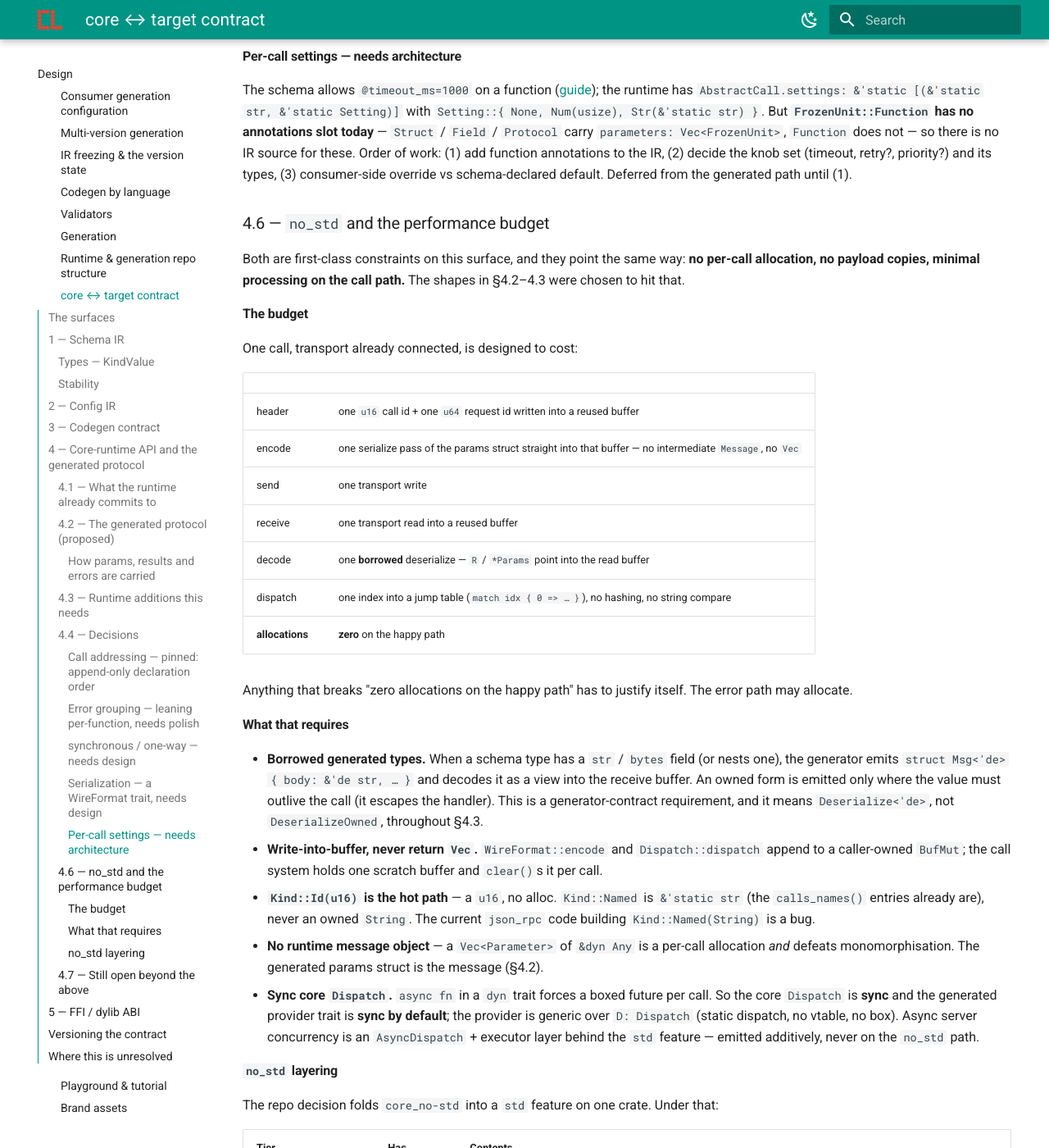
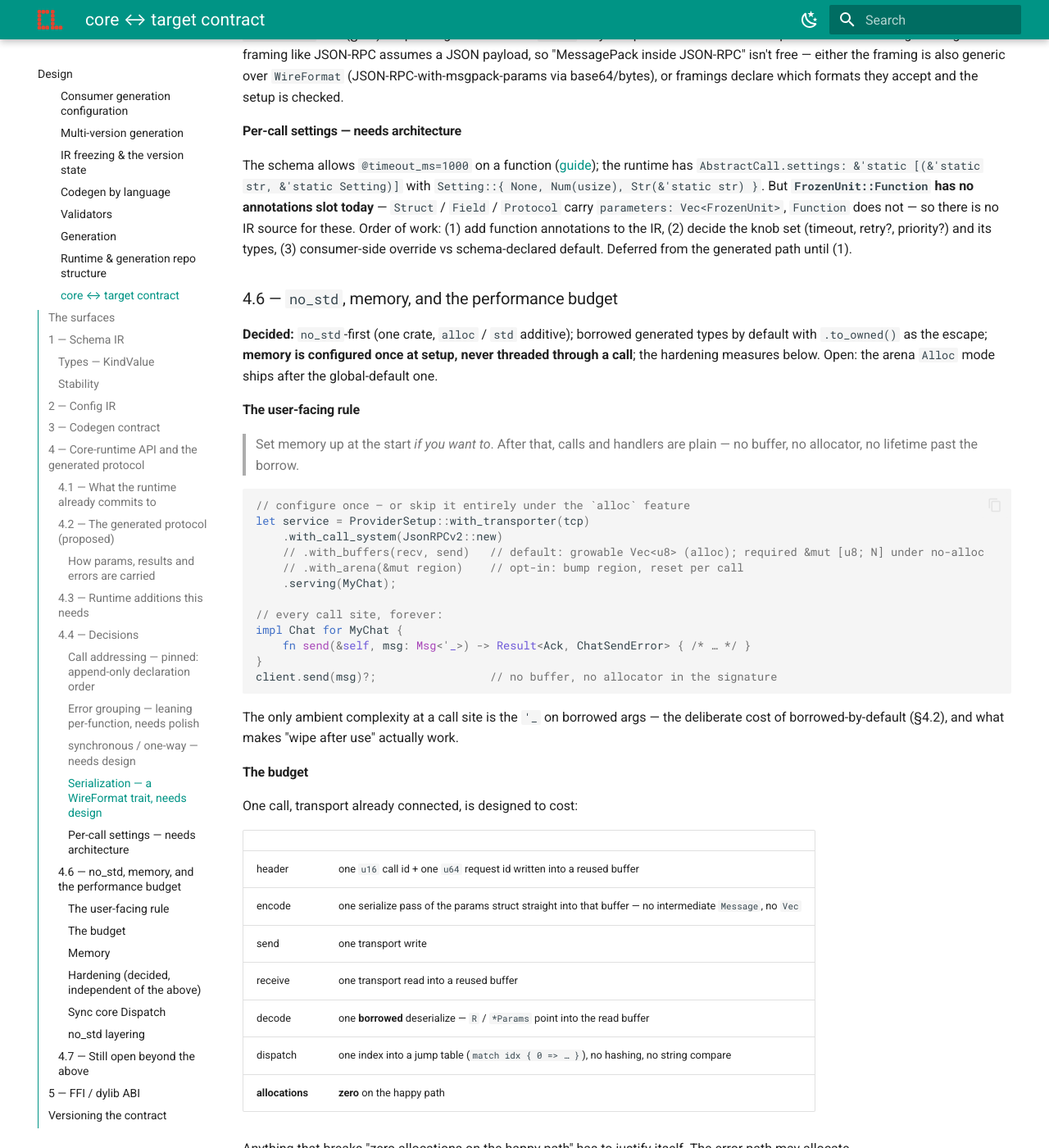
Before and after one commit to ComlineProject/docs, an MkDocs documentation site: the page built from docs/docs/design/core-target-contract.md, in a window 1280 px wide and 1400 px high, scrolled down 7391 px. Shown: the whole window at 82% size. Built offline with MkDocs 1.6.1 and Material for MkDocs 9.7.7, drawn with Linux system fonts in a browser that asks for light colours; the version menu is left out; some of the changed text lies outside the part shown.

Commit message:
docs(design): decide surface 4's no_std + memory model
no_std-first (one crate, alloc/std additive). Memory configured once at
setup, never threaded through a call: buffers injected at .serving()/.connect(),
an Alloc seam (global default / arena opt-in / none) for the owned bits.
Vec/String are alloc not std. Hardening baseline decided: bounded decode
(size/length/depth caps before alloc), buffer + arena zeroization behind an
on-by-default 'hardening' feature, forbid(unsafe_code) in generated + decode
paths. User-facing rule: set memory up at the start if you want, then calls
and handlers carry no buffer/allocator. Add trait Alloc to 4.3; refresh
status + unresolved list.

````diff
--- a/docs/docs/design/core-target-contract.md
+++ b/docs/docs/design/core-target-contract.md
@@ -2,10 +2,12 @@
 
 Status: **draft** — surfaces 1–3 (schema IR, config IR, codegen contract) are
 solid and ready to build a `code` generator on; surface 4 (runtime API +
-generated protocol) has a worked design in §4 — including a `no_std` layering and
-a zero-alloc / borrowed-buffer performance budget (§4.6) — with named decisions
-still open · Affects `ComlineProject/core`, `ComlineProject/generation`,
-`ComlineProject/runtime`, `ComlineProject/comline-<lang>`, `ComlineProject/cli`
+generated protocol) has a worked design in §4 — `no_std`-first, borrowed
+generated types, memory configured once at setup, a zero-alloc call budget and a
+hardening baseline (§4.6) decided; error grouping, `synchronous`, the
+`WireFormat` axis and per-call settings (§4.4) still open · Affects
+`ComlineProject/core`, `ComlineProject/generation`, `ComlineProject/runtime`,
+`ComlineProject/comline-<lang>`, `ComlineProject/cli`
 
 Under the [repo decision](runtime-repo-structure.md), every `comline-<lang>` repo
 builds against `comline-core` and `comline-codegen` — nothing else from the org.
@@ -262,7 +264,8 @@
 | `CallSystemConsumer::call<'de, P, R>` | `fn call<P: Serialize, R: Deserialize<'de>>(&'de mut self, Kind, &P) -> Result<R, RemoteError>` — `R` borrows the response buffer | replaces `send_async_call<M>` (the one-type-param bug) |
 | `trait WireFormat` | `encode<T: Serialize>(&self, &T, out: &mut dyn BufMut)` / `decode<'de, T: Deserialize<'de>>(&self, &'de [u8]) -> Result<T, _>` — no `Vec` return, borrow on decode | the serialization axis; call systems are generic over / configured with one |
 | wire envelope | tag byte + `ok: R` \| `err { name: &str, body: &[u8] }` — both borrowed | carry a named thrown error back to the client stub |
-| `trait BufMut` | minimal `no_std` append target (`put_slice`, `put_u8`, …); `Vec<u8>` implements it | reused scratch buffer, one per call system, reset not realloc'd per call |
+| `trait BufMut` | minimal `no_std` append target (`put_slice`, `put_u8`, …); `Vec<u8>` and `&mut [u8]` implement it | the receive + encode buffers, **injected once at setup** (§4.6), reset not realloc'd per call |
+| `trait Alloc` | seam for owned bits — global (`alloc`) \| arena \| none; chosen once at setup | `.to_owned()` copies and decoded collection spines |
 
 An **`AsyncDispatch`** / async client `.call().await` layer sits behind the
 `std` feature (§4.6); the generator emits it additively.
@@ -339,11 +342,36 @@
 knob set (timeout, retry?, priority?) and its types, (3) consumer-side override
 vs schema-declared default. Deferred from the generated path until (1).
 
-### 4.6 — `no_std` and the performance budget
+### 4.6 — `no_std`, memory, and the performance budget
 
-Both are first-class constraints on this surface, and they point the same way:
-**no per-call allocation, no payload copies, minimal processing on the call
-path.** The shapes in §4.2–4.3 were chosen to hit that.
+**Decided:** `no_std`-first (one crate, `alloc` / `std` additive); borrowed
+generated types by default with `.to_owned()` as the escape; **memory is
+configured once at setup, never threaded through a call**; the hardening
+measures below. Open: the arena `Alloc` mode ships after the global-default one.
+
+#### The user-facing rule
+
+> Set memory up at the start *if you want to*. After that, calls and handlers
+> are plain — no buffer, no allocator, no lifetime past the borrow.
+
+```rust
+// configure once — or skip it entirely under the `alloc` feature
+let service = ProviderSetup::with_transporter(tcp)
+    .with_call_system(JsonRPCv2::new)
+    // .with_buffers(recv, send)   // default: growable Vec<u8> (alloc); required &mut [u8; N] under no-alloc
+    // .with_arena(&mut region)    // opt-in: bump region, reset per call
+    .serving(MyChat);
+
+// every call site, forever:
+impl Chat for MyChat {
+    fn send(&self, msg: Msg<'_>) -> Result<Ack, ChatSendError> { /* … */ }
+}
+client.send(msg)?;                 // no buffer, no allocator in the signature
+```
+
+The only ambient complexity at a call site is the `'_` on borrowed args — the
+deliberate cost of borrowed-by-default (§4.2), and what makes "wipe after use"
+actually work.
 
 #### The budget
 
@@ -362,46 +390,64 @@
 Anything that breaks "zero allocations on the happy path" has to justify itself.
 The error path may allocate.
 
-#### What that requires
+#### Memory
 
-- **Borrowed generated types.** When a schema type has a `str` / `bytes` field
-  (or nests one), the generator emits `struct Msg<'de> { body: &'de str, … }` and
-  decodes it as a view into the receive buffer. An owned form is emitted only
-  where the value must outlive the call (it escapes the handler). This is a
-  generator-contract requirement, and it means `Deserialize<'de>`, not
-  `DeserializeOwned`, throughout §4.3.
-- **Write-into-buffer, never return `Vec`.** `WireFormat::encode` and
-  `Dispatch::dispatch` append to a caller-owned `BufMut`; the call system holds
-  one scratch buffer and `clear()`s it per call.
-- **`Kind::Id(u16)` is the hot path** — a `u16`, no alloc. `Kind::Named` is
-  `&'static str` (the `calls_names()` entries already are), never an owned
-  `String`. The current `json_rpc` code building `Kind::Named(String)` is a bug.
-- **No runtime message object** — a `Vec<Parameter>` of `&dyn Any` is a per-call
-  allocation *and* defeats monomorphisation. The generated params struct is the
-  message (§4.2).
-- **Sync core `Dispatch`.** `async fn` in a `dyn` trait forces a boxed future
-  per call. So the core `Dispatch` is **sync** and the generated provider trait
-  is **sync by default**; the provider is generic over `D: Dispatch` (static
-  dispatch, no vtable, no box). Async server concurrency is an `AsyncDispatch` +
-  executor layer behind the `std` feature — emitted additively, never on the
-  `no_std` path.
+- **Buffers are injected once, at setup.** After `.serving(…)` / `.connect(…)`
+  the call system owns the receive and encode buffers and reuses them —
+  `clear()` / reset per call, never realloc'd. Default under `alloc`: a growable
+  `Vec<u8>`. Under no-`alloc`: the caller passes `&mut [u8; N]` and an over-long
+  frame is a `RuntimeError`, not a panic.
+- **An `Alloc` mode, also chosen once at setup**, for the *owned bits* —
+  `.to_owned()` copies and the spine of a decoded `Vec<T>` / `BTreeMap` (the
+  elements borrow; the container can't, unless the wire format is already laid
+  out as `&'de [T]`):
+
+  | mode | what it is | for |
+  |---|---|---|
+  | **global** — default, `alloc` feature | the registered `#[global_allocator]` | you don't want to think about it |
+  | **arena** — opt-in | a caller-supplied bump region, reset (not freed) per call; doubles as the zeroization unit | embedded, throughput, hardening |
+  | **none** — no-`alloc` | — | the generator then rejects schemas whose types need heap, or forces those fields to `&'de` |
+
+  `Vec` / `String` / `Box` are `alloc`, **not `std`** — they work in `no_std`
+  with a `#[global_allocator]`. The strict tier is `no_std` *and* no `alloc`.
+  Rust's per-container allocator API (`Vec::new_in`, `Allocator`) is still
+  nightly, so the arena is its own seam, not `alloc::Vec` with a custom `A`.
+- Ship the **global-default** first; the arena is a follow-on on the same seam.
+
+#### Hardening (decided, independent of the above)
+
+- **Bounded decode.** `WireFormat` decoders enforce a max frame size, max
+  collection length and max nesting depth; a hostile length prefix is rejected
+  *before* any allocation.
+- **Buffer zeroization.** The receive + encode buffers (and the arena, if used)
+  are `zeroize`d after each call, behind a `hardening` feature that is **on by
+  default**.
+- **No `unsafe`.** `#![forbid(unsafe_code)]` in generated code and in the decode
+  path.
+
+#### Sync core `Dispatch`
+
+`async fn` in a `dyn` trait forces a boxed future per call, so the core
+`Dispatch` is **sync** and the generated provider trait is **sync by default**;
+the provider is generic over `D: Dispatch` (static dispatch, no vtable, no box).
+Async server concurrency is an `AsyncDispatch` + executor layer behind the `std`
+feature — emitted additively, never on the `no_std` path.
 
 #### `no_std` layering
 
-The repo decision folds `core_no-std` into a `std` feature on one crate. Under
-that:
+The repo decision folds `core_no-std` into a `std` feature on one crate:
 
 | Tier | Has | Contents |
 |---|---|---|
-| **core** (`no_std`, no `alloc`) | — | `CallProtocolMeta`, `Dispatch`, `WireFormat`, `RuntimeError`, `Kind`, `BufMut`, the envelope. Pure `(&[u8], id) -> Result<(), _>` transforms. |
-| **`alloc`** feature | `alloc` | anything needing `Vec` / `String` — owned generated types, some `WireFormat` impls |
+| **core** (`no_std`, no `alloc`) | — | `CallProtocolMeta`, `Dispatch`, `WireFormat`, `RuntimeError`, `Kind`, `BufMut`, the envelope, the `Alloc` seam. Pure `(&[u8], id) -> Result<(), _>` transforms over injected buffers. |
+| **`alloc`** feature | `alloc` | the global `Alloc` mode, owned generated types, `Vec`-returning `WireFormat` impls |
 | **`std`** feature | `std` | tokio transport, TCP, the `Arc<RwLock>` setup builders, the `watch`-channel events, `AsyncDispatch`, blocking wrappers |
 
 **Transport is not in the `no_std` core** — an embedded target hands the runtime
 bytes in and takes bytes out itself. The `no_std` runtime *is* framing + dispatch
-+ (de)serialization over borrowed buffers. Generated code (`comline-rust` output)
-targets the core traits and is `#![no_std]` + `extern crate alloc` by default;
-`std` conveniences are additive.
++ (de)serialization over borrowed, injected buffers. Generated code
+(`comline-rust` output) targets the core traits and is `#![no_std]` +
+`extern crate alloc` by default; `std` conveniences are additive.
 
 ### 4.7 — Still open beyond the above
 
@@ -461,8 +507,9 @@
 
 - §4.4 — error grouping, `synchronous` / one-way, the `WireFormat` axis,
   per-call settings (each needs a decision before `comline-rust`, step 5).
-- §4.6 — the `no_std` layering and the zero-alloc / borrowed-buffer budget are
-  set here as constraints; the runtime doesn't implement them yet.
+- §4.6 — decided (`no_std`-first, borrowed-default, memory-set-up-once, the
+  hardening trio); the runtime doesn't implement it yet, and the arena `Alloc`
+  mode is a follow-on after the global default.
 - §4.7 — the per-language-runtime seam, streaming.
 - §5 — the FFI ABI, parked with G2c.
 
````
